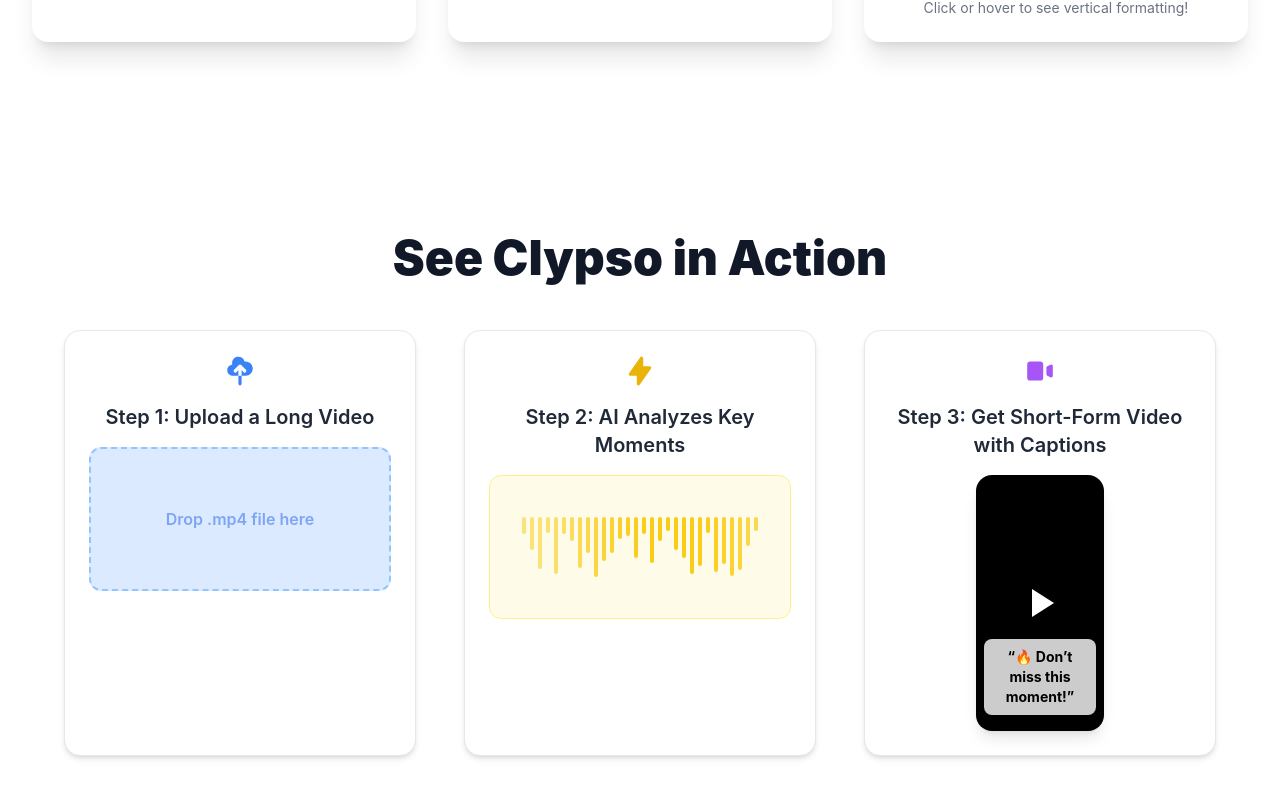
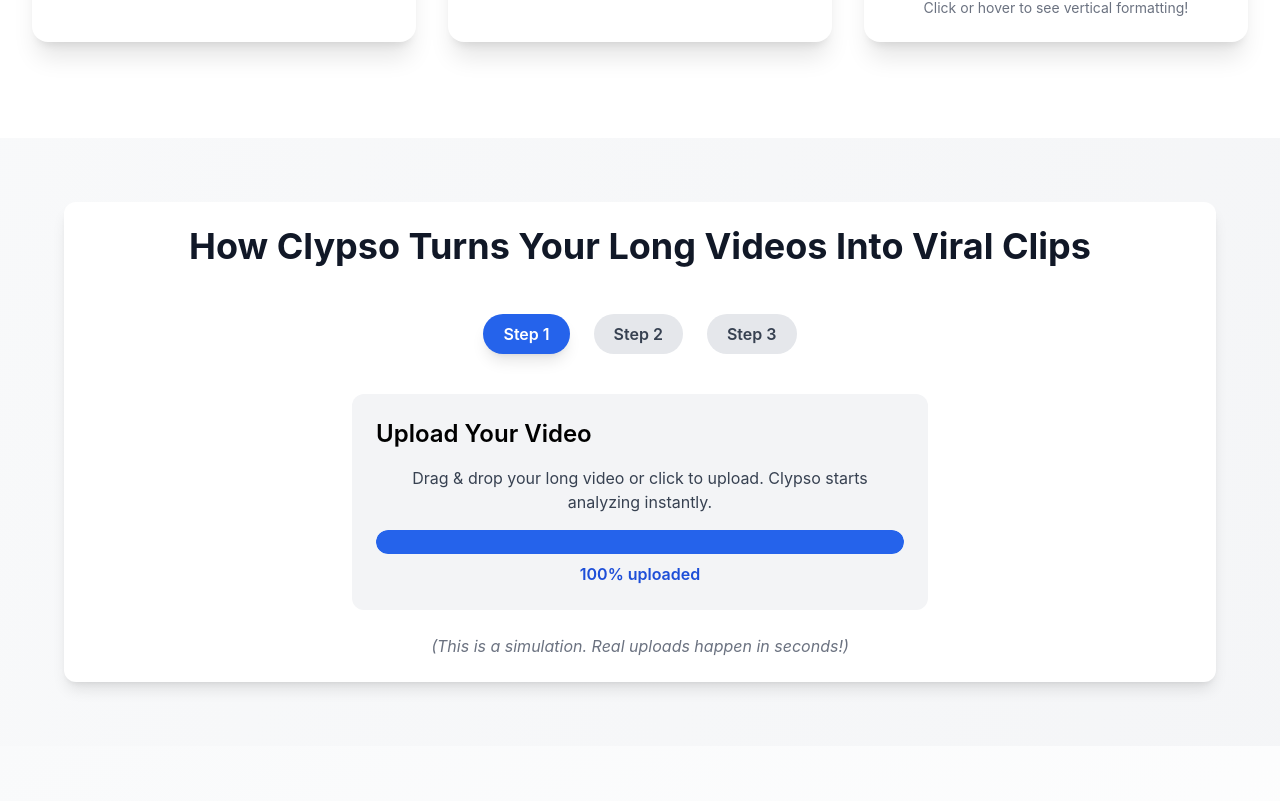
Before and after one commit to Clypso-ai/clypso, a React (Create React App) app: page / in a window 1280 px wide. Shown: the part 2719-3520 px from the top of the page. Built offline with nearby package versions, Linux system fonts and the light colour scheme.

Commit message:
Update LiveDemo section with interactive walkthrough

```diff
--- a/src/components/LiveDemo.js
+++ b/src/components/LiveDemo.js
@@ -1,69 +1,168 @@
-import React from 'react';
-import { CloudUploadIcon, LightningBoltIcon, VideoCameraIcon } from '@heroicons/react/solid';
+import React, { useState, useEffect } from 'react';
 
-const steps = [
-  {
-    title: 'Step 1: Upload a Long Video',
-    icon: <CloudUploadIcon className="w-8 h-8 text-blue-500" />,
-    content: (
-      <div className="w-full h-36 bg-blue-100 border-2 border-dashed border-blue-300 rounded-xl flex items-center justify-center">
-        <span className="text-blue-600 font-semibold animate-pulse">Drop .mp4 file here</span>
+export default function LiveDemo() {
+  const [step, setStep] = useState(1);
+  const [uploadProgress, setUploadProgress] = useState(0);
+  const [detectedMoments, setDetectedMoments] = useState([]);
+  const [showOutputCaption, setShowOutputCaption] = useState(false);
+
+  // Simulate upload progress
+  useEffect(() => {
+    if (step === 1 && uploadProgress < 100) {
+      const timer = setTimeout(() => setUploadProgress(prev => Math.min(prev + 8, 100)), 300);
+      if (uploadProgress === 100) {
+        setTimeout(() => setStep(2), 800);
+      }
+      return () => clearTimeout(timer);
+    }
+  }, [uploadProgress, step]);
+
+  // Simulate AI detecting key moments
+  useEffect(() => {
+    if (step === 2 && detectedMoments.length === 0) {
+      const moments = [
+        { id: 1, time: '00:45', label: 'Funny reaction' },
+        { id: 2, time: '01:30', label: 'Viral punchline' },
+        { id: 3, time: '02:15', label: 'Key insight' },
+      ];
+      moments.forEach((moment, i) => {
+        setTimeout(() => {
+          setDetectedMoments(prev => [...prev, moment]);
+          if (i === moments.length - 1) {
+            setTimeout(() => setStep(3), 1500);
+          }
+        }, 1000 * (i + 1));
+      });
+    }
+  }, [step, detectedMoments.length]);
+
+  // Show output caption briefly on output step
+  useEffect(() => {
+    if (step === 3) {
+      setShowOutputCaption(true);
+      const timer = setTimeout(() => setShowOutputCaption(false), 3000);
+      return () => clearTimeout(timer);
+    }
+  }, [step]);
+
+  return (
+    <section className="max-w-6xl mx-auto p-6 bg-white rounded-xl shadow-lg my-16">
+      <h2 className="text-4xl font-bold text-center mb-12 text-gray-900">
+        How Clypso Turns Your Long Videos Into Viral Clips
+      </h2>
+
+      {/* Stepper Buttons */}
+      <div className="flex justify-center space-x-6 mb-10">
+        {[1, 2, 3].map(s => (
+          <button
+            key={s}
+            onClick={() => {
+              setStep(s);
+              if (s === 1) setUploadProgress(0);
+              if (s === 2) setDetectedMoments([]);
+            }}
+            className={`px-5 py-2 rounded-full font-semibold ${
+              step === s ? 'bg-blue-600 text-white shadow-lg' : 'bg-gray-200 text-gray-700'
+            } transition`}
+          >
+            Step {s}
+          </button>
+        ))}
       </div>
-    ),
-  },
-  {
-    title: 'Step 2: AI Analyzes Key Moments',
-    icon: <LightningBoltIcon className="w-8 h-8 text-yellow-500" />,
-    content: (
-      <div className="w-full h-36 bg-yellow-50 border border-yellow-200 rounded-xl flex items-center justify-center">
-        <div className="flex gap-1">
-          {[...Array(30)].map((_, i) => (
+
+      {/* Step 1: Upload */}
+      {step === 1 && (
+        <div className="flex flex-col items-center space-y-6">
+          <div className="w-full max-w-xl bg-gray-100 rounded-xl p-6">
+            <h3 className="text-2xl font-semibold mb-4">Upload Your Video</h3>
+            <p className="mb-4 text-gray-700 text-center">
+              Drag & drop your long video or click to upload. Clypso starts analyzing instantly.
+            </p>
+            <div className="w-full bg-blue-100 rounded-full h-6 overflow-hidden shadow-inner">
+              <div
+                className="bg-blue-600 h-6 rounded-full transition-all duration-300"
+                style={{ width: `${uploadProgress}%` }}
+              />
+            </div>
+            <p className="mt-2 text-center text-blue-700 font-semibold">{uploadProgress}% uploaded</p>
+          </div>
+          <p className="italic text-gray-500">
+            (This is a simulation. Real uploads happen in seconds!)
+          </p>
+        </div>
+      )}
+
+      {/* Step 2: AI Detection */}
+      {step === 2 && (
+        <div className="flex flex-col items-center space-y-6">
+          <h3 className="text-2xl font-semibold mb-4">AI Detecting Key Moments</h3>
+          <div className="w-full max-w-xl p-6 bg-gray-50 rounded-xl border border-blue-300 shadow-inner">
+            <div className="relative h-16 bg-white rounded-lg shadow flex items-center px-4">
+              {/* Timeline bar */}
+              <div className="absolute top-7 left-6 right-6 h-1 bg-gray-300 rounded-full" />
+              {/* Moment markers */}
+              {[...Array(60)].map((_, i) => (
                 <div
                   key={i}
-              className="w-1 rounded-full bg-yellow-400 animate-pulse"
-              style={{ height: `${Math.random() * 50 + 10}px`, animationDelay: `${i * 0.05}s` }}
+                  className={`absolute top-5 h-6 w-0.5 bg-gray-300 rounded-sm left-[calc(${i * (100 / 60)}%)] transition-colors duration-500 ${
+                    detectedMoments.some(m => Math.floor(parseInt(m.time.split(':')[1])) === i) ? 'bg-yellow-400 h-8' : ''
+                  }`}
+                  title={
+                    detectedMoments.find(m => Math.floor(parseInt(m.time.split(':')[1])) === i)
+                      ? detectedMoments.find(m => Math.floor(parseInt(m.time.split(':')[1])) === i).label
+                      : ''
+                  }
                 />
               ))}
             </div>
+
+            {/* Detected moments list */}
+            <ul className="mt-4 space-y-2 text-gray-700">
+              {detectedMoments.length === 0 && <li>Analyzing video... please wait</li>}
+              {detectedMoments.map(m => (
+                <li key={m.id} className="flex items-center space-x-3">
+                  <div className="w-3 h-3 rounded-full bg-yellow-400 animate-pulse" />
+                  <span>
+                    <strong>{m.label}</strong> detected at <em>{m.time}</em>
+                  </span>
+                </li>
+              ))}
+            </ul>
           </div>
-    ),
-  },
-  {
-    title: 'Step 3: Get Short-Form Video with Captions',
-    icon: <VideoCameraIcon className="w-8 h-8 text-purple-500" />,
-    content: (
-      <div className="w-32 h-64 bg-black rounded-2xl shadow-lg overflow-hidden relative">
-        <div className="absolute bottom-4 left-2 right-2 px-3 py-2 bg-white/80 text-black text-sm font-bold rounded-lg">
-          “🔥 Don’t miss this moment!”
+          <p className="italic text-gray-500">(AI is smart — it detects moments you don’t want to miss!)</p>
         </div>
-        <div className="w-full h-full flex items-center justify-center">
-          <svg className="w-12 h-12 text-white" fill="currentColor" viewBox="0 0 24 24">
-            <path d="M8 5v14l11-7z" />
-          </svg>
+      )}
+
+      {/* Step 3: Output Preview */}
+      {step === 3 && (
+        <div className="flex flex-col items-center space-y-8">
+          <h3 className="text-2xl font-semibold mb-4">Your Ready-to-Share Viral Clips</h3>
+
+          <div className="relative w-48 h-96 rounded-3xl shadow-lg overflow-hidden border-4 border-gray-200 bg-black">
+            {/* Simulated vertical video */}
+            <video
+              src="https://interactive-examples.mdn.mozilla.net/media/cc0-videos/flower.webm"
+              loop
+              muted
+              autoPlay
+              className="w-full h-full object-cover"
+              aria-label="Sample output short-form video"
+            />
+
+            {/* Dynamic Caption */}
+            <div
+              className={`absolute bottom-10 left-1/2 transform -translate-x-1/2 bg-black bg-opacity-70 text-white text-center px-4 py-2 rounded-lg font-semibold transition-opacity duration-700 ${
+                showOutputCaption ? 'opacity-100' : 'opacity-0 pointer-events-none'
+              }`}
+            >
+              This is your viral clip — ready to post!
             </div>
           </div>
-    ),
-  },
-];
-
-export default function LiveDemo({ isVisible }) {
-  return (
-    <section className="py-24 px-4 sm:px-8 lg:px-16 bg-white">
-      <div className="max-w-7xl mx-auto">
-        <h2 className="text-4xl sm:text-5xl font-black mb-12 text-center text-gray-900">See Clypso in Action</h2>
-        <div className="grid grid-cols-1 md:grid-cols-3 gap-12">
-          {steps.map((step, i) => (
-            <div
-              key={i}
-              className="flex flex-col items-center text-center p-6 rounded-2xl border border-gray-200 shadow-md transition-transform hover:scale-105 bg-white"
-            >
-              <div className="mb-4">{step.icon}</div>
-              <h3 className="text-xl font-semibold text-gray-800 mb-4">{step.title}</h3>
-              {step.content}
+          <p className="italic text-gray-500 max-w-sm text-center">
+            Perfectly formatted vertical videos with captions, optimized for TikTok, Reels, and Shorts.
+          </p>
         </div>
-          ))}
-        </div>
-      </div>
+      )}
     </section>
   );
 }
```
Lines whose indentation alone changed are shown as unchanged.
